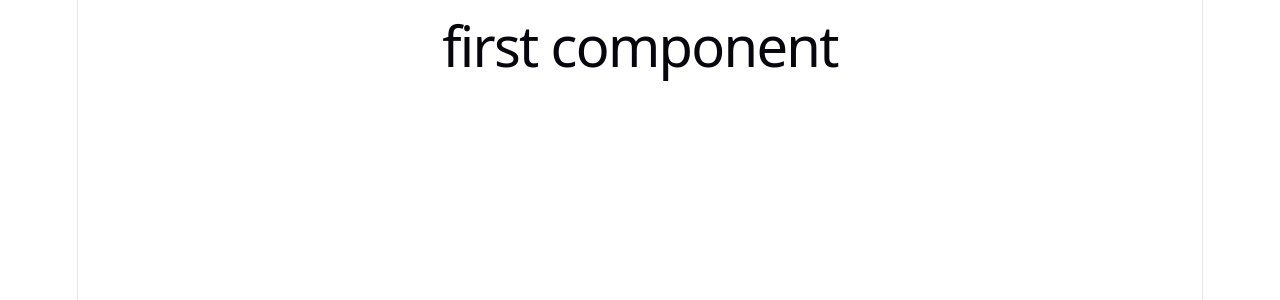
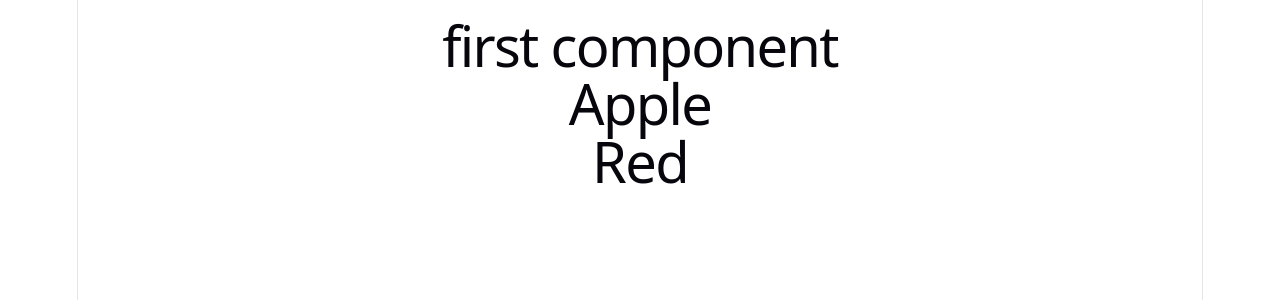
Before and after one commit to codewithnill/reactjs_19_by_code_step_by_step, a React (Vite) app in the folder main/react-blog/: page / in a window 1280 px wide. Shown: the top 300 px of the page. Built offline with nearby package versions, Linux system fonts and the light colour scheme.

Commit message:
more than one component in one file.

```diff
--- a/main/react-blog/src/App.jsx
+++ b/main/react-blog/src/App.jsx
@@ -1,6 +1,23 @@
 function App() {
   return (
-    <h1>first component</h1>
+    <div>
+      <h1>first component</h1>
+      <Fruit></Fruit>
+      <Colors/>
+    </div>
+
+  );
+}
+
+function Fruit() {
+  return (
+    <h1>Apple</h1>
+  );
+}
+
+function Colors() {
+  return (
+    <h1>Red</h1>
   );
 }
 
```
